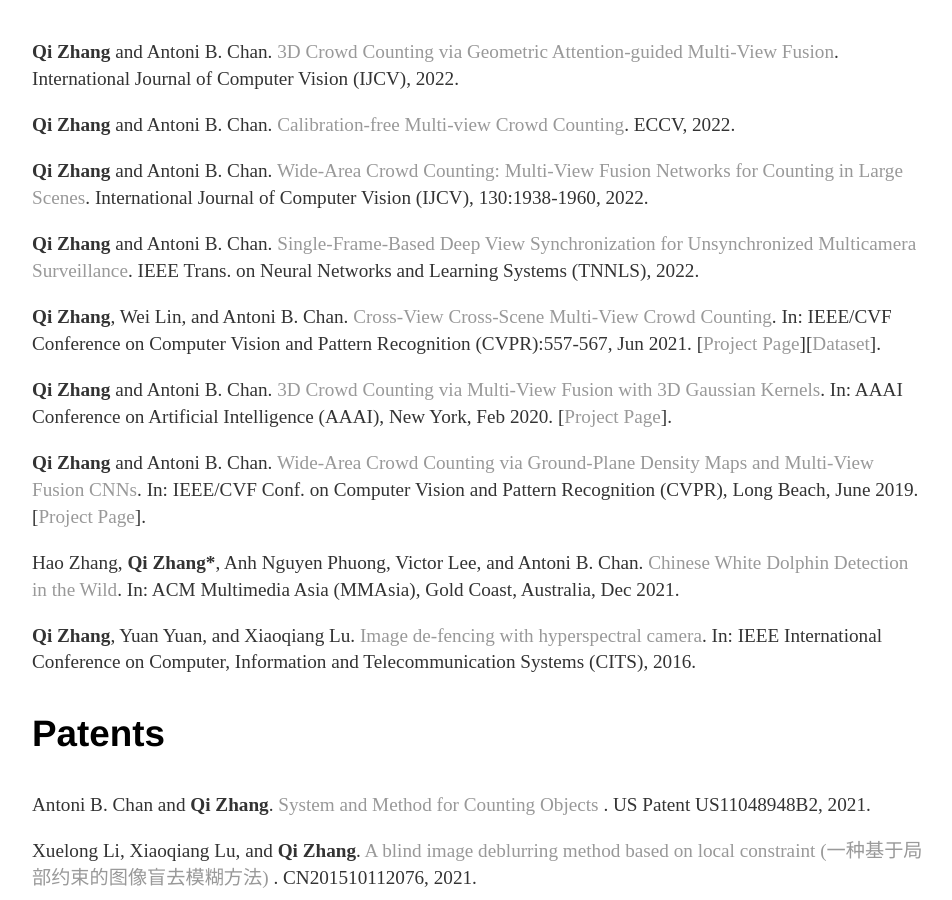
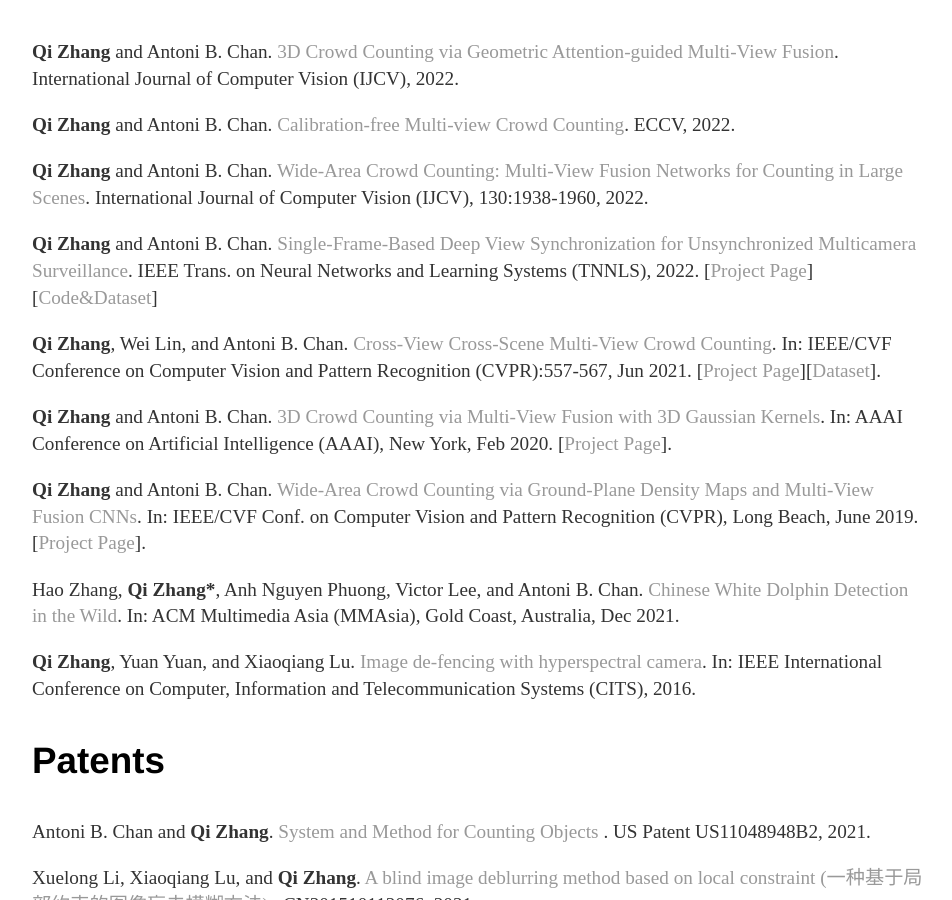
Before and after one commit to zqyq/zqyq.github.io, a Jekyll site: the page built from about/index.html, in a window 1280 px wide and 900 px high, scrolled down 1071 px. Shown: the whole window, without its empty margins (160-1112 px from the left). Built offline with Jekyll 4.4.1, drawn with Linux system fonts in a browser that asks for light colours.

Commit message:
Update index.html

```diff
--- a/about/index.html
+++ b/about/index.html
@@ -60,7 +60,9 @@
 
 			<p><strong>Qi Zhang</strong> and Antoni B. Chan.
 				<a href='https://ieeexplore.ieee.org/document/9775149'>Single-Frame-Based Deep View Synchronization for Unsynchronized Multicamera Surveillance</a>.
-				IEEE Trans. on Neural Networks and Learning Systems (TNNLS), 2022.
+						IEEE Trans. on Neural Networks and Learning Systems (TNNLS), 2022.
+						[<a href="http://visal.cs.cityu.edu.hk/research/umvcc/">Project Page</a>]
+						[<a href="https://github.com/zqyq/Unsynchronized-Multi-Camera-Surveillance---IEEE-TNNLS">Code&Dataset</a>]
 			</p>
 		        <p><strong>Qi Zhang</strong>, Wei Lin, and Antoni B. Chan.
 				<a href='https://openaccess.thecvf.com/content/CVPR2021/papers/Zhang_Cross-View_Cross-Scene_Multi-View_Crowd_Counting_CVPR_2021_paper.pdf'>Cross-View Cross-Scene Multi-View Crowd Counting</a>.
```
